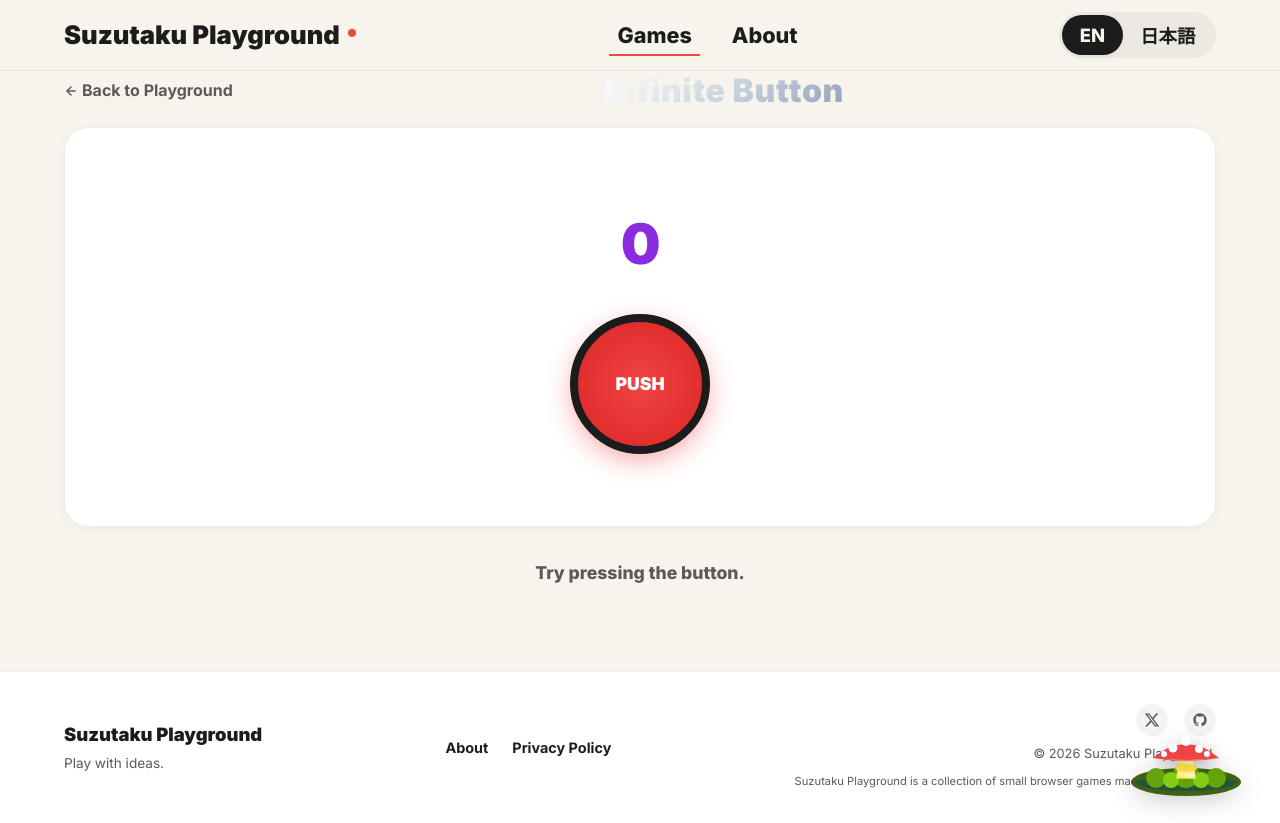
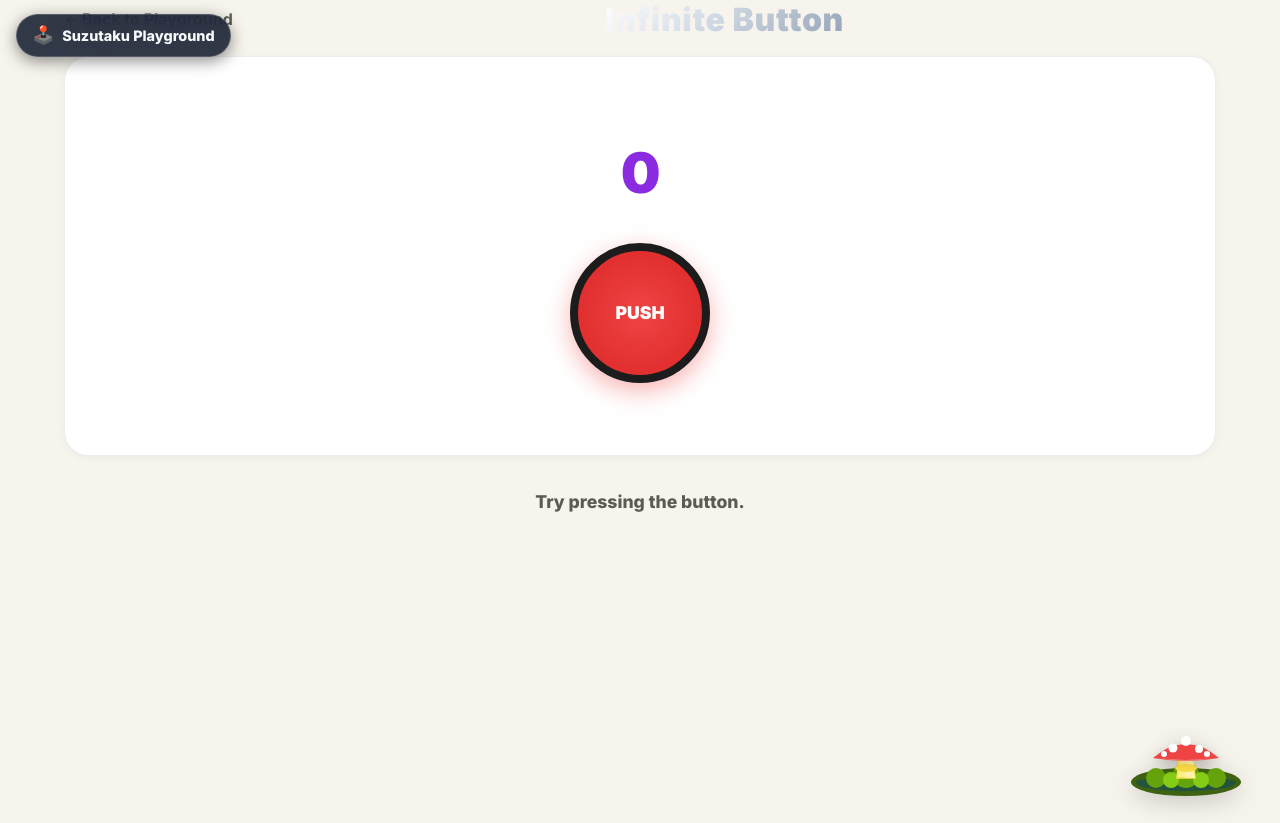
Before and after one commit to suzutaku6311-eng/suzutaku-playground, a React (Vite) app: page /games/infinite-button in a window 1280 px wide. After the commit the page ends 800 px from the top, so only its background shows below. Built offline with nearby package versions, Linux system fonts and the light colour scheme.

Commit message:
feat: adopt Neal.fun minimalist game layout by hiding header and footer on game screens, showing only top-left floating logo pill

```diff
--- a/src/App.tsx
+++ b/src/App.tsx
@@ -1,4 +1,4 @@
-import { BrowserRouter as Router, Routes, Route, Navigate } from 'react-router-dom';
+import { BrowserRouter as Router, Routes, Route, Navigate, useLocation, Link } from 'react-router-dom';
 import { LanguageProvider } from './i18n/LanguageContext';
 import { Header } from './components/Header';
 import { Footer } from './components/Footer';
@@ -27,13 +27,34 @@ import { PlantWidget } from './components/PlantWidget';
 import { Analytics } from '@vercel/analytics/react';
 import './styles/global.css';
 
-function App() {
+const AppContent: React.FC = () => {
+  const location = useLocation();
+
+  const isGameScreen = () => {
+    const path = location.pathname;
+    if (!path.startsWith('/games/')) return false;
+    const nonGamePaths = ['all', 'quick', 'simulation', 'education', 'arcade'];
+    const sub = path.replace('/games/', '').split('/')[0];
+    if (!sub || nonGamePaths.includes(sub)) return false;
+    return true;
+  };
+
+  const gameMode = isGameScreen();
+
   return (
-    <LanguageProvider>
-      <Router>
-        <div style={{ display: 'flex', flexDirection: 'column', minHeight: '100vh' }}>
+    <div style={{ display: 'flex', flexDirection: 'column', minHeight: '100vh', position: 'relative' }}>
+      {gameMode ? (
+        <div className="neal-game-topbar">
+          <Link to="/games" className="neal-game-logo-pill" title="Return to Suzutaku Playground">
+            <span className="neal-logo-icon">🕹️</span>
+            <span className="neal-logo-text">Suzutaku Playground</span>
+          </Link>
+        </div>
+      ) : (
         <Header />
-          <main style={{ flexGrow: 1, padding: '0 0 20px 0' }}>
+      )}
+
+      <main style={{ flexGrow: 1, padding: gameMode ? '0' : '0 0 20px 0', width: '100%' }}>
         <Routes>
           <Route path="/" element={<Navigate to="/games" replace />} />
           <Route path="/games/:category?" element={<GamesPage />} />
@@ -58,10 +79,19 @@ function App() {
           <Route path="*" element={<NotFoundPage />} />
         </Routes>
       </main>
-          <Footer />
+
+      {!gameMode && <Footer />}
       <PlantWidget />
+      <Analytics />
     </div>
-        <Analytics />
+  );
+};
+
+function App() {
+  return (
+    <LanguageProvider>
+      <Router>
+        <AppContent />
       </Router>
     </LanguageProvider>
   );
--- a/src/styles/global.css
+++ b/src/styles/global.css
@@ -178,3 +178,47 @@ h3 {
 .animate-fade-in {
   animation: fadeIn var(--transition-normal) forwards;
 }
+
+/* Minimalist Neal.fun style top-left floating bar for game screens */
+.neal-game-topbar {
+  position: sticky;
+  top: 0;
+  left: 0;
+  width: 100%;
+  height: 0;
+  z-index: 9999;
+  pointer-events: none;
+}
+
+.neal-game-logo-pill {
+  pointer-events: auto;
+  position: absolute;
+  top: 14px;
+  left: 16px;
+  display: inline-flex;
+  align-items: center;
+  gap: 0.5rem;
+  background: rgba(15, 23, 42, 0.85);
+  border: 1.5px solid rgba(255, 255, 255, 0.18);
+  padding: 0.4rem 0.95rem;
+  border-radius: 99px;
+  box-shadow: 0 4px 16px rgba(0, 0, 0, 0.45);
+  font-weight: 800;
+  font-size: 0.9rem;
+  color: #f8fafc;
+  transition: all 0.2s cubic-bezier(0.16, 1, 0.3, 1);
+  text-decoration: none;
+  backdrop-filter: blur(12px);
+}
+
+.neal-game-logo-pill:hover {
+  background: #ffffff;
+  color: #0f172a;
+  border-color: #ffffff;
+  transform: translateY(-1.5px) scale(1.04);
+  box-shadow: 0 8px 24px rgba(255, 255, 255, 0.35);
+}
+
+.neal-logo-icon {
+  font-size: 1.1rem;
+}
```
Lines whose indentation alone changed are shown as unchanged.
